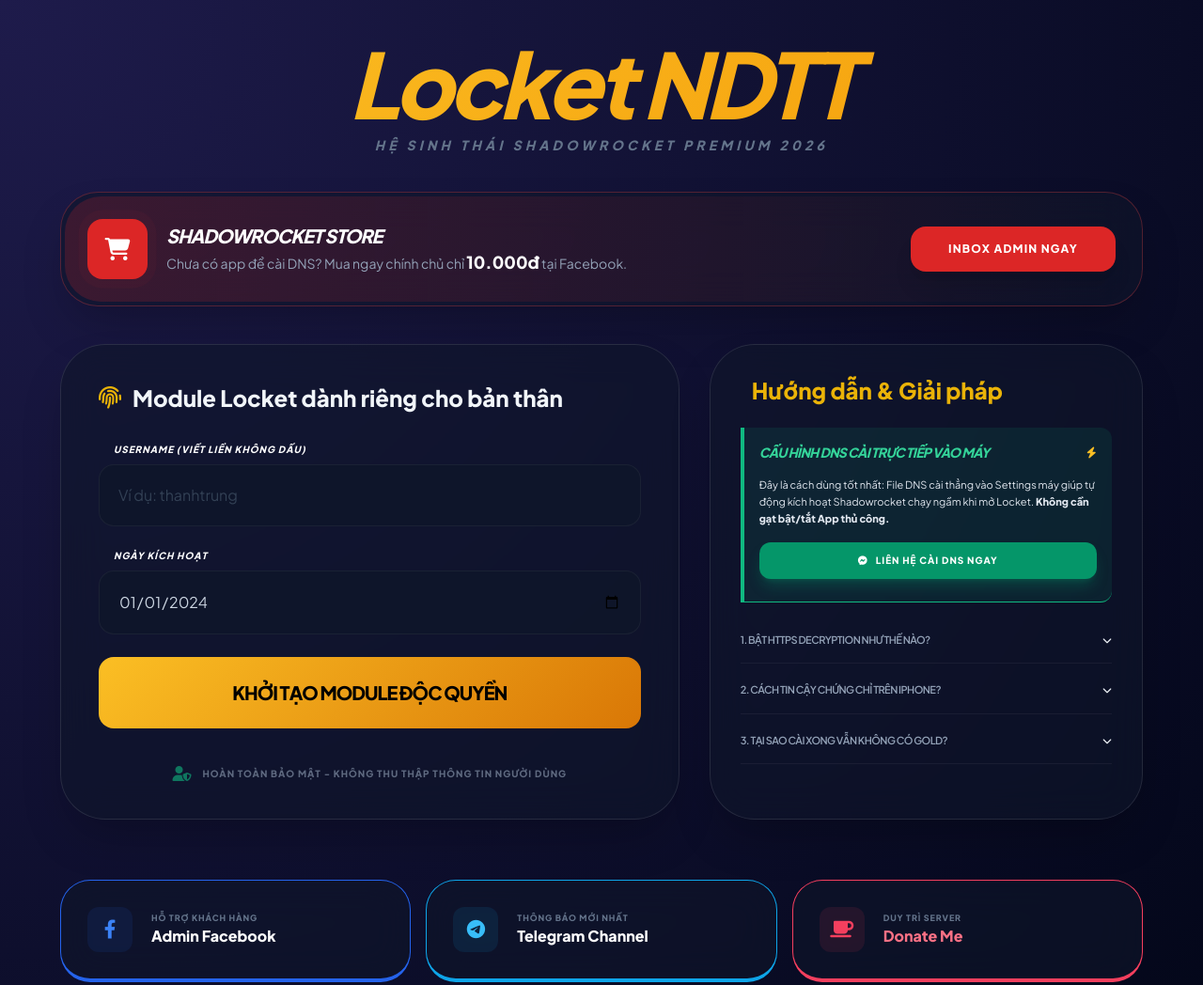
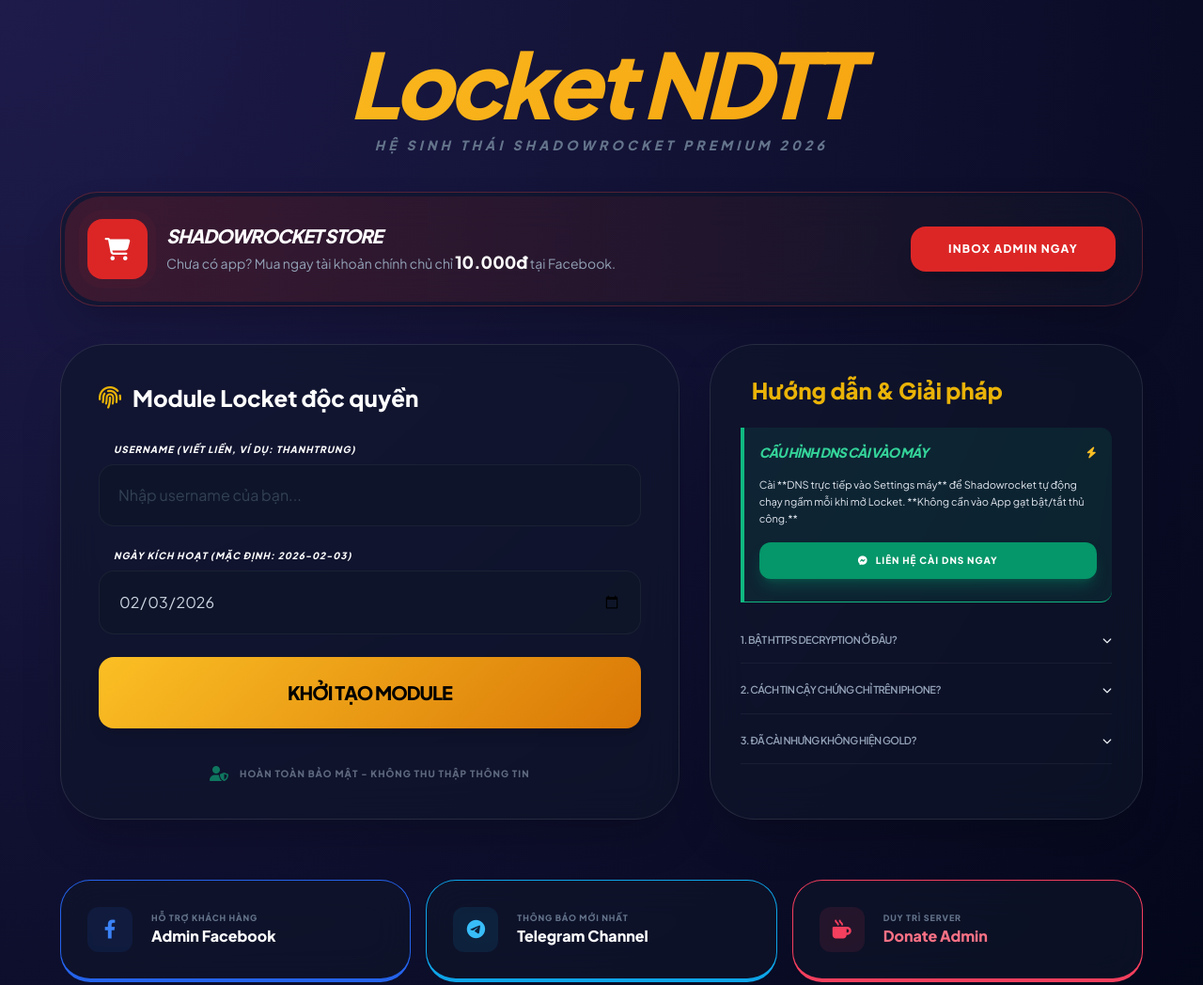
Before and after one commit to NgDanhThanhTrung/test_web, a plain HTML site: page index.html in a window 1280 px wide. Shown: the top 1048 px of the page at 94% size. Drawn offline with nearby package versions, Linux system fonts and the light colour scheme.

Commit message:
Update index.html

```diff
--- a/index.html
+++ b/index.html
@@ -56,8 +56,8 @@
                             <i class="fas fa-shopping-cart"></i>
                         </div>
                         <div>
-                            <h3 class="text-xl font-black text-white uppercase tracking-tighter italic">Shadowrocket Store</h3>
-                            <p class="text-slate-400 text-sm">Chưa có app để cài DNS? Mua ngay chính chủ chỉ <span class="text-white font-bold text-lg">10.000đ</span> tại Facebook.</p>
+                            <h3 class="text-xl font-black text-white uppercase tracking-tighter italic text-white">Shadowrocket Store</h3>
+                            <p class="text-slate-400 text-sm">Chưa có app? Mua ngay tài khoản chính chủ chỉ <span class="text-white font-bold text-lg">10.000đ</span> tại Facebook.</p>
                         </div>
                     </div>
                     <span class="bg-red-600 text-white px-10 py-4 rounded-2xl font-black text-xs uppercase tracking-widest group-hover:bg-red-500 transition-colors shadow-xl">Inbox Admin ngay</span>
@@ -68,32 +68,32 @@
         <div class="grid grid-cols-1 lg:grid-cols-12 gap-8 mb-16">
             <div class="lg:col-span-7">
                 <div class="glass rounded-[3rem] p-8 md:p-10 border-t border-white/10 h-full shadow-2xl relative">
-                    <h2 class="text-2xl font-bold mb-8 flex items-center gap-3">
-                        <i class="fas fa-fingerprint text-yellow-500"></i> Module Locket dành riêng cho bản thân
+                    <h2 class="text-2xl font-bold mb-8 flex items-center gap-3 text-white">
+                        <i class="fas fa-fingerprint text-yellow-500"></i> Module Locket độc quyền
                     </h2>
 
                     <div class="space-y-6">
                         <div>
-                            <label class="block text-[10px] font-bold text-slate-500 uppercase tracking-widest mb-2 ml-4 text-white italic">Username (Viết liền không dấu)</label>
-                            <input type="text" id="user" placeholder="Ví dụ: thanhtrung" class="w-full bg-slate-900/80 border border-white/5 p-5 rounded-2xl outline-none focus:border-yellow-500 transition-all text-white placeholder:text-slate-700">
+                            <label class="block text-[10px] font-bold text-slate-500 uppercase tracking-widest mb-2 ml-4 text-white italic">Username (Viết liền, ví dụ: thanhtrung)</label>
+                            <input type="text" id="user" placeholder="Nhập username của bạn..." class="w-full bg-slate-900/80 border border-white/5 p-5 rounded-2xl outline-none focus:border-yellow-500 transition-all text-white placeholder:text-slate-700">
                         </div>
                         <div>
-                            <label class="block text-[10px] font-bold text-slate-500 uppercase tracking-widest mb-2 ml-4 text-white italic">Ngày kích hoạt</label>
-                            <input type="date" id="join_date" value="2024-01-01" class="w-full bg-slate-900/80 border border-white/5 p-5 rounded-2xl outline-none focus:border-yellow-500 transition-all text-slate-300 px-5">
+                            <label class="block text-[10px] font-bold text-slate-500 uppercase tracking-widest mb-2 ml-4 text-white italic">Ngày kích hoạt (Mặc định: 2026-02-03)</label>
+                            <input type="date" id="join_date" value="2026-02-03" onkeydown="return false" class="w-full bg-slate-900/80 border border-white/5 p-5 rounded-2xl outline-none focus:border-yellow-500 transition-all text-slate-300 px-5 cursor-pointer">
                         </div>
-                        <button onclick="generate()" id="btnGen" class="w-full py-6 rounded-2xl btn-premium text-black font-black text-xl uppercase tracking-tighter">
-                            Khởi tạo Module độc quyền
+                        <button onclick="generate()" id="btnGen" class="w-full py-6 rounded-2xl btn-premium text-black font-black text-xl uppercase tracking-tighter shadow-lg">
+                            Khởi tạo Module
                         </button>
 
                         <div class="pt-4 flex items-center justify-center gap-3 opacity-60">
                             <i class="fas fa-user-shield text-emerald-500"></i>
-                            <p class="text-[10px] font-bold text-slate-400 uppercase tracking-widest">Hoàn toàn bảo mật - Không thu thập thông tin người dùng</p>
+                            <p class="text-[10px] font-bold text-slate-400 uppercase tracking-widest">Hoàn toàn bảo mật - Không thu thập thông tin</p>
                         </div>
                     </div>
 
                     <div id="resultArea" class="mt-8 hidden">
                         <div class="p-6 bg-black/40 border border-yellow-500/20 rounded-3xl space-y-4">
-                            <p class="text-[10px] text-yellow-500 font-bold uppercase tracking-widest text-center italic text-white">Cấu hình cá nhân đã sẵn sàng</p>
+                            <p class="text-[10px] text-yellow-500 font-bold uppercase tracking-widest text-center italic text-white">Cấu hình đã sẵn sàng</p>
                             <code id="resUrl" class="block p-4 bg-slate-950 rounded-xl text-[10px] break-all text-blue-400 font-mono border border-white/5"></code>
                             <div class="grid grid-cols-2 gap-4">
                                 <button onclick="copyLink()" class="bg-white/10 py-4 rounded-xl text-xs font-bold text-white uppercase hover:bg-white/20 transition-all italic">Copy Link</button>
@@ -113,12 +113,12 @@
                     <div class="space-y-1">
                         <div class="faq-item active border-l-4 border-emerald-500 bg-emerald-500/10 mb-4 rounded-r-xl">
                             <div class="faq-question py-4 px-4 flex justify-between items-center" onclick="toggleFaq(this)">
-                                <span class="text-sm font-black text-emerald-400 uppercase italic pr-4 tracking-tighter">Cấu hình DNS cài trực tiếp vào máy</span>
+                                <span class="text-sm font-black text-emerald-400 uppercase italic pr-4 tracking-tighter">Cấu hình DNS cài vào máy</span>
                                 <i class="fas fa-bolt faq-icon transition-transform text-xs text-emerald-500"></i>
                             </div>
                             <div class="faq-answer px-4">
                                 <p class="text-[11px] text-slate-200 leading-relaxed mb-4">
-                                    Đây là cách dùng tốt nhất: File DNS cài thẳng vào Settings máy giúp tự động kích hoạt Shadowrocket chạy ngầm khi mở Locket. <b>Không cần gạt bật/tắt App thủ công.</b>
+                                    Cài **DNS trực tiếp vào Settings máy** để Shadowrocket tự động chạy ngầm mỗi khi mở Locket. **Không cần vào App gạt bật/tắt thủ công.**
                                 </p>
                                 <a href="https://www.facebook.com/ThanhTrung53" target="_blank" class="inline-flex items-center gap-2 bg-emerald-600 text-white px-5 py-3 rounded-xl text-[10px] font-black uppercase tracking-widest shadow-lg shadow-emerald-600/30 w-full justify-center hover:bg-emerald-500 transition-all">
                                     <i class="fab fa-facebook-messenger"></i> Liên hệ cài DNS ngay
@@ -128,11 +128,11 @@
 
                         <div class="faq-item">
                             <div class="faq-question py-4 flex justify-between items-center" onclick="toggleFaq(this)">
-                                <span class="text-[11px] font-semibold text-slate-400 uppercase tracking-tighter">1. Bật HTTPS Decryption như thế nào?</span>
+                                <span class="text-[11px] font-semibold text-slate-400 uppercase tracking-tighter">1. Bật HTTPS Decryption ở đâu?</span>
                                 <i class="fas fa-chevron-down faq-icon transition-transform text-[10px]"></i>
                             </div>
                             <div class="faq-answer text-[11px] text-slate-500 leading-relaxed">
-                                Vào Shadowrocket > Config > Nhấn vào file config đang dùng > <b>HTTPS Decryption</b> > Bật "Decryption". Sau đó chọn <b>Generate New CA Certificate</b> và cài đặt nó.
+                                Shadowrocket > Config > Nhấn vào file config > **HTTPS Decryption** > Bật "Decryption" > Generate New CA Certificate > Cài đặt.
                             </div>
                         </div>
 
@@ -142,17 +142,17 @@
                                 <i class="fas fa-chevron-down faq-icon transition-transform text-[10px]"></i>
                             </div>
                             <div class="faq-answer text-[11px] text-slate-500 leading-relaxed">
-                                Sau khi cài chứng chỉ, vào <b>Cài đặt chung</b> > <b>Giới thiệu</b> > <b>Cài đặt tin cậy chứng nhận</b> (cuối cùng) > Gạt bật xanh chứng chỉ của Shadowrocket.
+                                Vào **Cài đặt chung** > **Giới thiệu** > **Cài đặt tin cậy chứng nhận** (dòng cuối) > Bật xanh chứng chỉ Shadowrocket.
                             </div>
                         </div>
 
                         <div class="faq-item">
                             <div class="faq-question py-4 flex justify-between items-center" onclick="toggleFaq(this)">
-                                <span class="text-[11px] font-semibold text-slate-400 uppercase tracking-tighter">3. Tại sao cài xong vẫn không có Gold?</span>
+                                <span class="text-[11px] font-semibold text-slate-400 uppercase tracking-tighter">3. Đã cài nhưng không hiện Gold?</span>
                                 <i class="fas fa-chevron-down faq-icon transition-transform text-[10px]"></i>
                             </div>
                             <div class="faq-answer text-[11px] text-slate-500 leading-relaxed">
-                                Hãy chắc chắn bạn đã: 1. Bật Shadowrocket (Connected). 2. Đã thêm Module vào mục Modules. 3. Đã tin cậy chứng chỉ. Nếu vẫn lỗi, hãy gỡ Locket ra cài lại.
+                                Kiểm tra xem Shadowrocket đã **Connected** chưa, Module đã được thêm chưa và chứng chỉ đã được **Tin cậy** chưa. Nếu rồi thì xoá Locket tải lại.
                             </div>
                         </div>
                     </div>
@@ -170,26 +170,31 @@
                 <div><p class="text-[9px] font-black text-slate-500 uppercase tracking-widest">Thông báo mới nhất</p><p class="text-md">Telegram Channel</p></div>
             </a>
             <a href="https://ngdanhthanhtrung.github.io/Bank/" target="_blank" class="glass p-7 rounded-[2rem] flex items-center gap-5 hover:translate-y-[-5px] transition-all group border-b-4 border-rose-500">
-                <div class="w-12 h-12 bg-rose-500/10 rounded-xl flex items-center justify-center text-rose-500 group-hover:bg-rose-500 group-hover:text-white transition-all"><i class="fas fa-coffee text-xl"></i></div>
-                <div><p class="text-[9px] font-black text-slate-500 uppercase tracking-widest">Duy trì Server</p><p class="text-md text-rose-400">Donate Me</p></div>
+                <div class="w-12 h-12 bg-rose-500/10 rounded-xl flex items-center justify-center text-rose-500 group-hover:bg-rose-500 group-hover:text-white transition-all"><i class="fas fa-mug-hot text-xl"></i></div>
+                <div><p class="text-[9px] font-black text-slate-500 uppercase tracking-widest">Duy trì Server</p><p class="text-md text-rose-400">Donate Admin</p></div>
             </a>
         </div>
 
         <footer class="text-center pb-10 opacity-30 text-[9px] font-black tracking-[0.5em] uppercase text-white">© 2026 Developed by NgDanhThanhTrung | No Data Collection</footer>
     </div>
 
-    <div id="toast" class="fixed bottom-10 left-1/2 -translate-x-1/2 glass px-8 py-4 rounded-full text-white border border-yellow-500/30 opacity-0 transition-all duration-500 z-50 text-xs font-bold uppercase pointer-events-none tracking-widest">Đã sao chép link cá nhân!</div>
+    <div id="toast" class="fixed bottom-10 left-1/2 -translate-x-1/2 glass px-8 py-4 rounded-full text-white border border-yellow-500/30 opacity-0 transition-all duration-500 z-50 text-xs font-bold uppercase pointer-events-none tracking-widest">Đã sao chép link!</div>
 
     <script>
         function toggleFaq(el) { el.parentElement.classList.toggle('active'); }
+
         async function generate() {
-            let user = document.getElementById('user').value.trim().replace(/\s+/g, ''); // Tự động xóa khoảng trắng
+            // Tự động xóa khoảng trắng trong username
+            let user = document.getElementById('user').value.trim().replace(/\s+/g, '');
             const join_date = document.getElementById('join_date').value;
             const btn = document.getElementById('btnGen');
 
-            if(!user) return alert("Vui lòng nhập Username!");
+            if(!user) return alert("Vui lòng nhập Username viết liền!");
+            if(!join_date) return alert("Vui lòng chọn ngày kích hoạt!");
 
-            btn.disabled = true; btn.innerHTML = '<i class="fas fa-spinner animate-spin text-2xl"></i>';
+            btn.disabled = true;
+            btn.innerHTML = '<i class="fas fa-spinner animate-spin text-2xl"></i>';
+
             try {
                 const res = await fetch('/api/generate', {
                     method: 'POST',
@@ -202,12 +207,22 @@
                     document.getElementById('resUrl').innerText = data.url;
                     document.getElementById('quickInstall').href = `shadowrocket://config/add/${data.url}`;
                     btn.innerHTML = 'HOÀN TẤT';
-                } else { alert(data.error); btn.disabled = false; btn.innerHTML = 'THỬ LẠI'; }
-            } catch (e) { alert("Lỗi kết nối!"); btn.disabled = false; }
+                } else {
+                    alert(data.error);
+                    btn.disabled = false;
+                    btn.innerHTML = 'THỬ LẠI';
+                }
+            } catch (e) {
+                alert("Lỗi kết nối Server!");
+                btn.disabled = false;
+                btn.innerHTML = 'THỬ LẠI';
+            }
         }
+
         function copyLink() {
             navigator.clipboard.writeText(document.getElementById('resUrl').innerText).then(() => {
-                const t = document.getElementById('toast'); t.style.opacity = '1';
+                const t = document.getElementById('toast');
+                t.style.opacity = '1';
                 setTimeout(() => t.style.opacity = '0', 3000);
             });
         }
```
